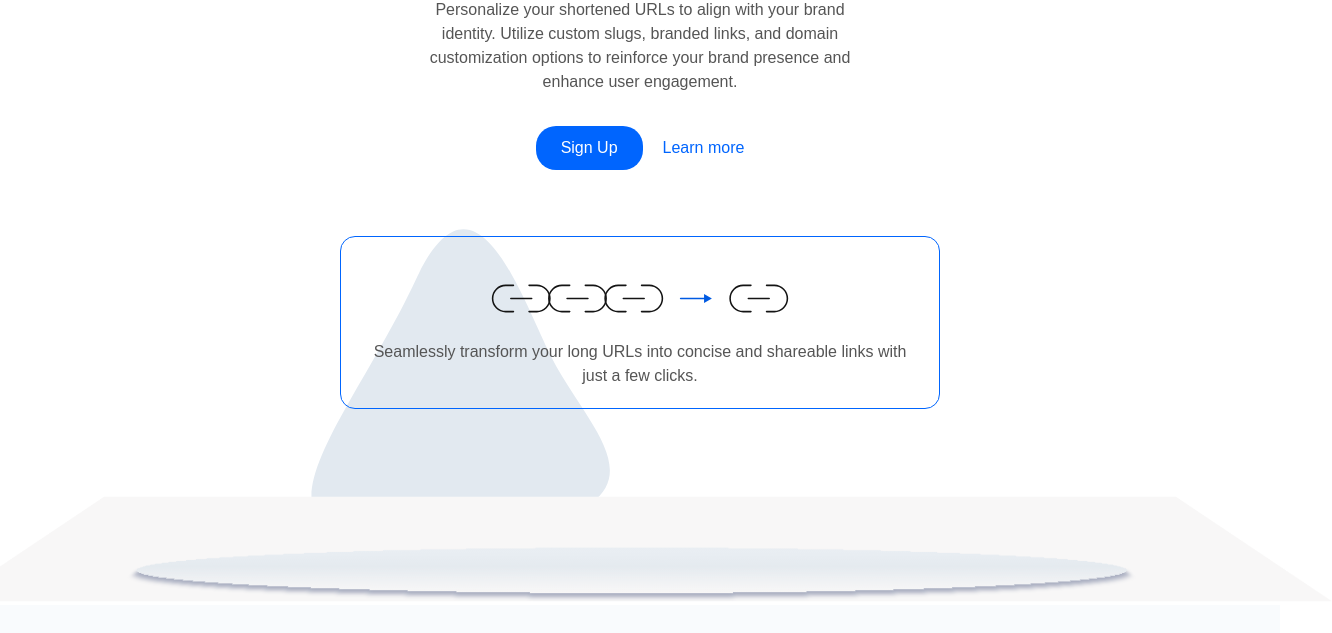
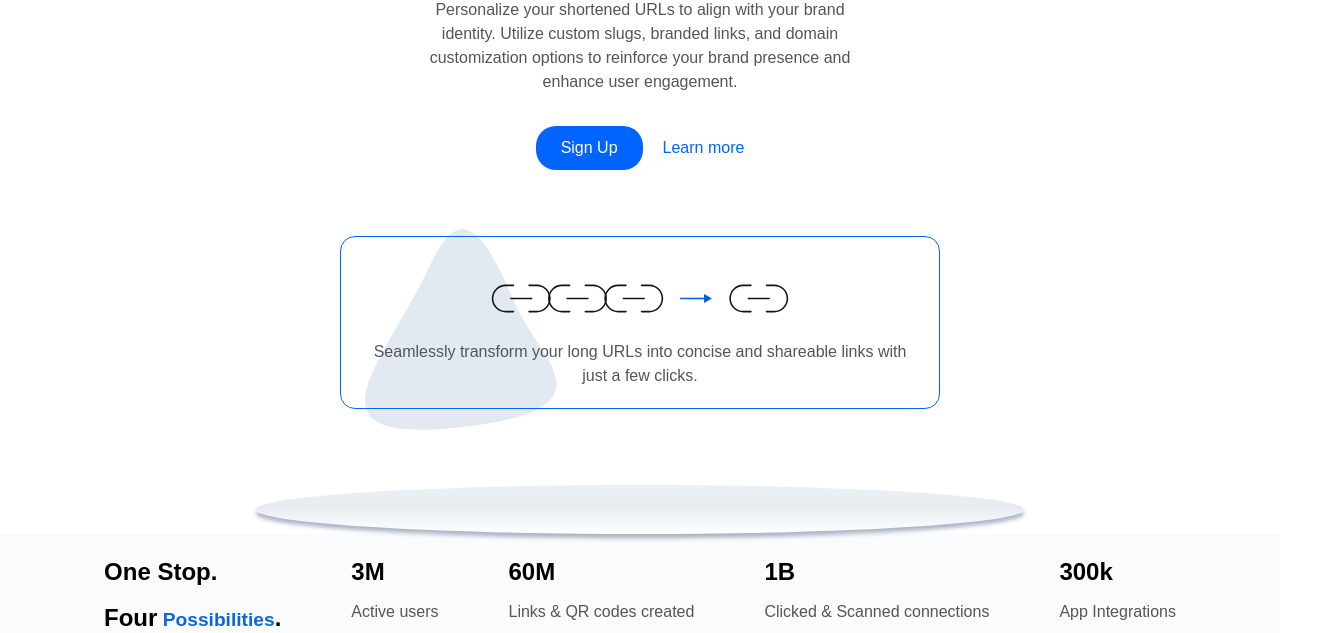
Before and after one commit to odeh-simon/altschool-css, a plain HTML site: page Assignment6/index.html in a window 1280 px wide. Shown: the part 236-869 px from the top of the page, 1332 px wide, since content can reach past the window. Drawn offline with Linux system fonts and the light colour scheme; files whose address does not match are found by name.

Commit message:
update assignment 6 styling

```diff
--- a/Assignment6/index.html
+++ b/Assignment6/index.html
@@ -53,7 +53,7 @@
 
       <section class="section-two">
         <div class="tray">
-          <img src="./images/Ellipse 1.svg" alt="dish" id="petri-dish"/>
+          <!-- <img src="./images/Ellipse 1.svg" alt="dish" id="petri-dish"/> -->
         </div>
         <div class="stat">
           <div>
--- a/Assignment6/style.css
+++ b/Assignment6/style.css
@@ -181,21 +181,25 @@ aside {
     z-index: -1;
     top: -8px;
     width: 100%;
-    max-width: 300px;
-    height: auto;
+    max-width: 251.202px;
+    height: 201.202px;
     left: 20%;
     transform: translateX(-50%);
     margin-bottom: 30px;
 }
 
 .tray {
+    border-radius:50%;
+    background: linear-gradient(180deg, rgba(226, 233, 240, 0.70) 10.68%, rgba(220, 228, 235, 0.70) 44.01%, rgba(226, 233, 240, 0.00) 100%);
+    box-shadow: 0px 4px 4px 0px rgba(18, 36, 89, 0.35);
     position: relative;
     width: 100%;
-    height: 120px;
-    background-color: #f8f7f7;
-    transform: perspective(400px) rotateX(30deg); /* Tilts backward */
-    clip-path: polygon(5% 0%, 95% 0%, 100% 100%, 0% 100%); /* Slanted edges */
-    padding-left: 150px;
+    height: 49px;
+    margin: 0 auto;
+    /* background-color: #f8f7f7;
+    transform: perspective(400px) rotateX(30deg);
+    clip-path: polygon(5% 0%, 95% 0%, 100% 100%, 0% 100%);
+    padding-left: 150px; */
 }
 
 .shadow {
@@ -219,10 +223,10 @@ aside {
 .stat {
     display: flex;
     flex-direction: column;
-    align-items: center;
+
     gap: 20px;
     background-color: #F9FBFD;
-    padding: 20px;
+    padding: 20px ;
 }
 
 .stat-heading, #Possibilities {
@@ -237,7 +241,6 @@ aside {
 .stat-text {
     display: flex;
     flex-direction: column;
-    align-items: center;
     gap: 10px;
 }
 
@@ -624,8 +627,11 @@ footer {
     gap: 20px;
     width: 100%;
     text-align: left;
+    margin-bottom: 20px;
 }
-
+.footer-group2 h5{
+    font-size: larger;
+}
 .footer-group2 div {
     display: flex;
     flex-direction: column;
@@ -652,7 +658,7 @@ footer {
     flex-direction: column;
     align-items: center;
     gap: 10px;
-    margin-top: 20px;
+
 }
 
 @media (min-width: 768px) {
@@ -675,7 +681,8 @@ footer {
     .stat {
         flex-direction: row;
         justify-content: center;
-        gap: 100px;
+        gap: 70px;
+        text-align: left;
     }
 
     .section-three {
@@ -705,4 +712,10 @@ footer {
         flex-direction: row;
         gap: 36px;
     }
+
+    .tray {
+        border-radius:50%;
+        width: 60%;
+
+    }
 }
```
